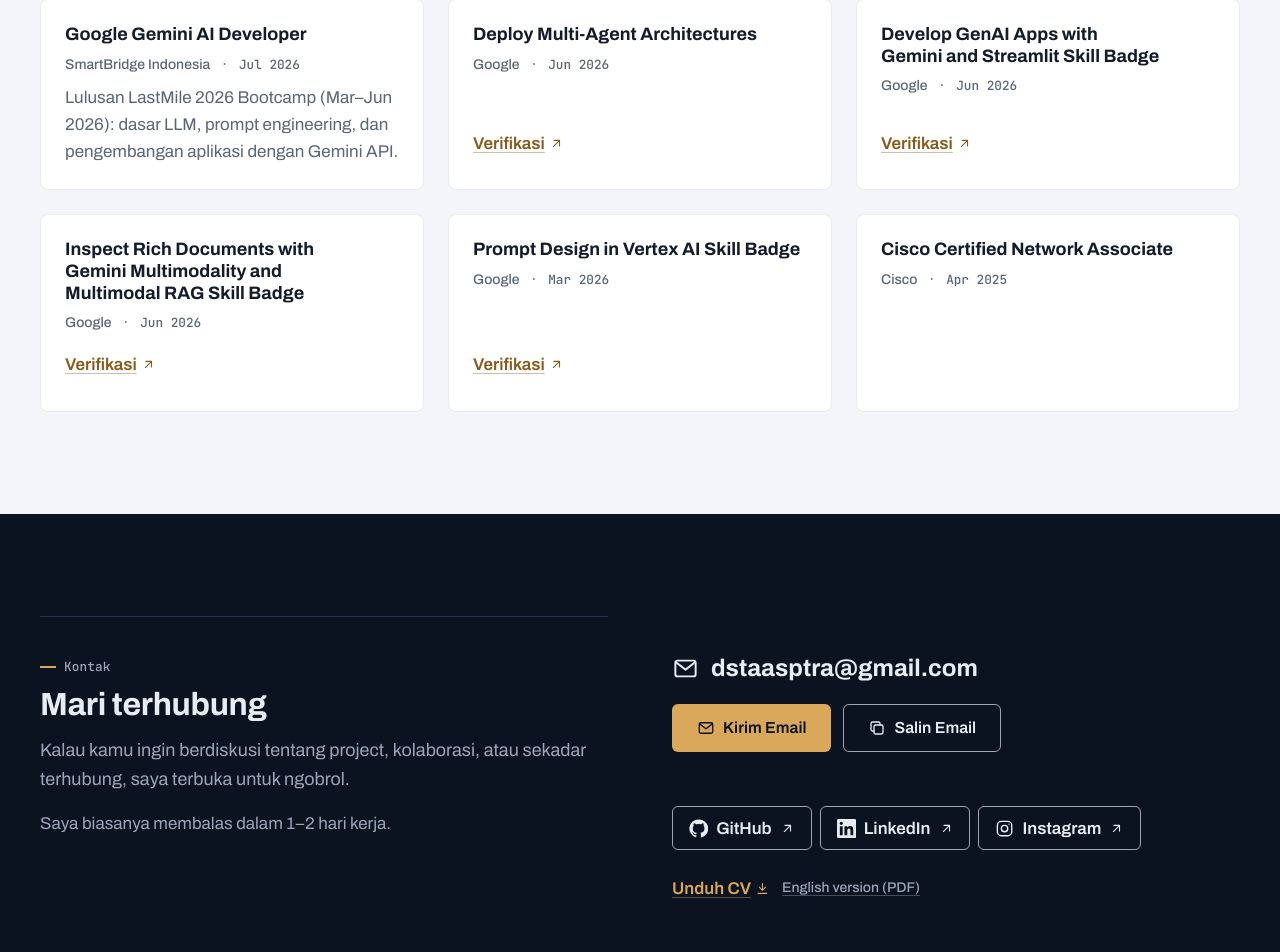
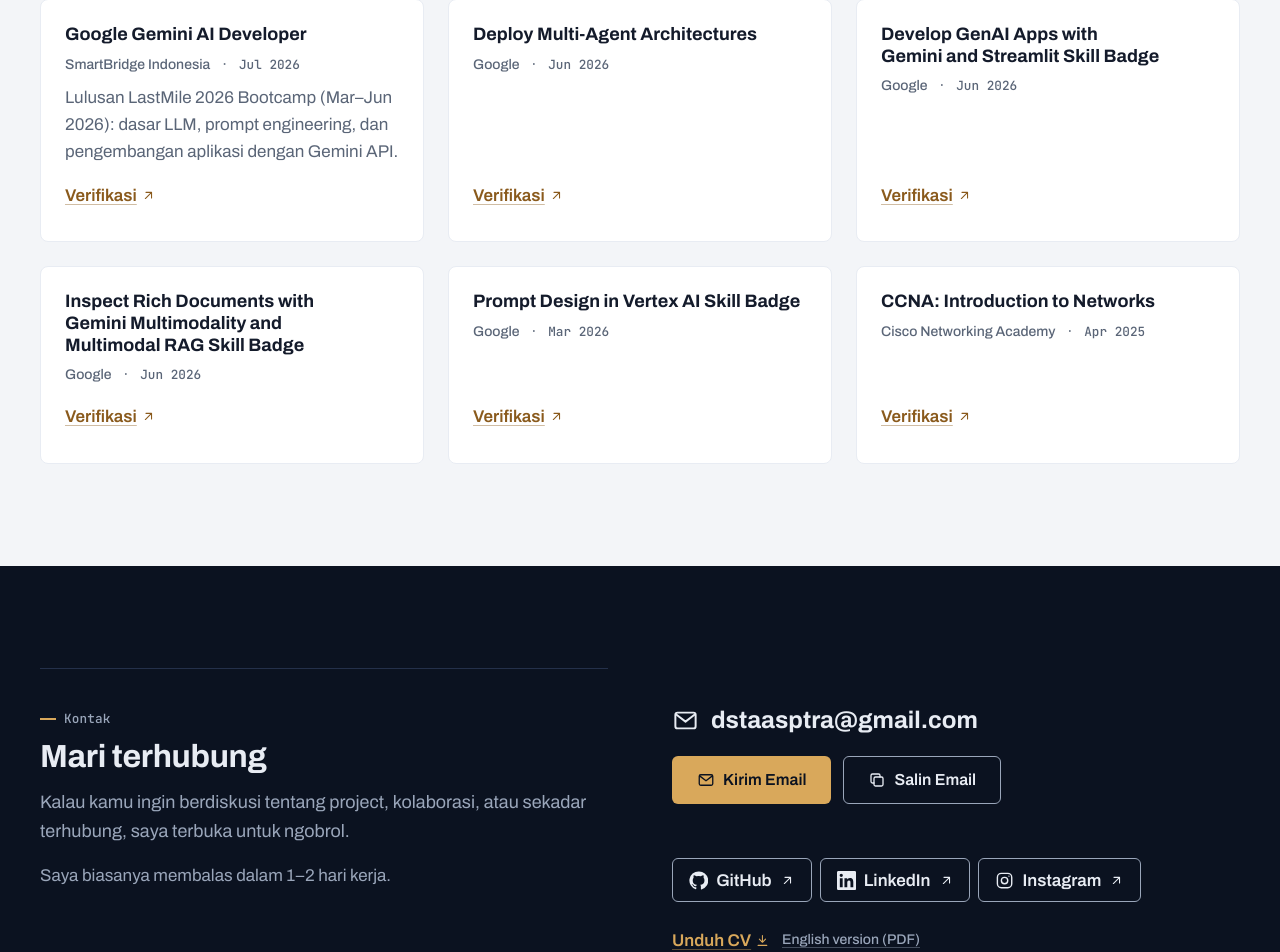
Before and after one commit to destadrns/Portofolio-Desta, a React (Vite) app: page / in a window 1280 px wide. Shown: the part 9191-10143 px from the top of the page. Built offline with nearby package versions, Linux system fonts and the light colour scheme.

Commit message:
content: rename CCNA certificate and add verify links

```diff
--- a/src/components/Certifications.tsx
+++ b/src/components/Certifications.tsx
@@ -6,7 +6,7 @@ import { useReveal } from './motion';
 import { SectionHead } from './SectionHead';
 
 // Six certificates as quiet cards, revealed like the Skill cards. Names stay in English; issuer and
-// date sit on one meta line; a Credly badge gets a Verify link that opens in a new tab.
+// date sit on one meta line; each has a Verify link that opens in a new tab.
 export function Certifications() {
   const { t } = useLang();
   const ref = useReveal<HTMLUListElement>();
--- a/src/data/profile.ts
+++ b/src/data/profile.ts
@@ -138,7 +138,7 @@ export const skills: SkillGroup[] = [
   },
 ];
 
-// Names stay in English. Credly links open the public badge for verification.
+// Names stay in English. Each link opens the public credential for verification.
 export const certifications: Certification[] = [
   {
     name: 'Google Gemini AI Developer',
@@ -148,6 +148,7 @@ export const certifications: Certification[] = [
       id: 'Lulusan LastMile 2026 Bootcamp (Mar–Jun 2026): dasar LLM, prompt engineering, dan pengembangan aplikasi dengan Gemini API.',
       en: 'LastMile 2026 Bootcamp graduate (Mar–Jun 2026): LLM fundamentals, prompt engineering, and Gemini API app development.',
     },
+    verifyUrl: 'https://id.myskillwallet.ai/verify/certificate/5f799b77-b75c-4ddc-80b5-3ef12c2e0514',
   },
   {
     name: 'Deploy Multi-Agent Architectures',
@@ -174,8 +175,9 @@ export const certifications: Certification[] = [
     verifyUrl: 'https://www.credly.com/badges/f8656181-a34e-46a3-9ab2-61f955edcaef',
   },
   {
-    name: 'Cisco Certified Network Associate',
-    issuer: 'Cisco',
+    name: 'CCNA: Introduction to Networks',
+    issuer: 'Cisco Networking Academy',
     date: { id: 'Apr 2025', en: 'Apr 2025' },
+    verifyUrl: 'https://www.credly.com/badges/207b47e3-e921-4de6-8b0c-d520dca5e727',
   },
 ];
```
